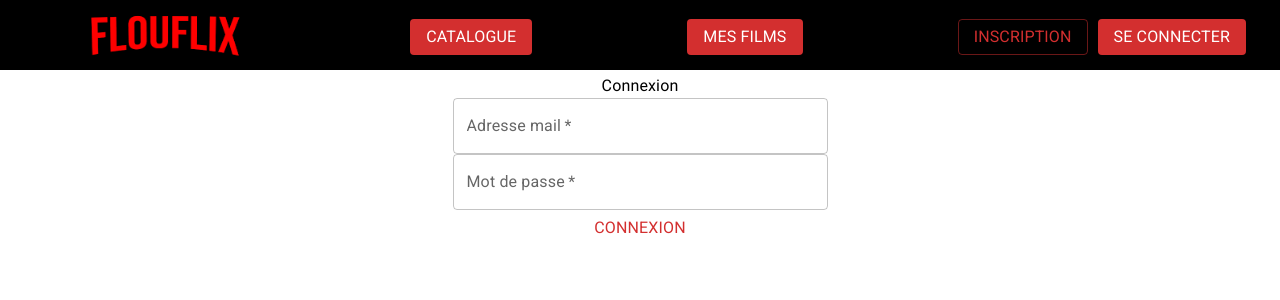
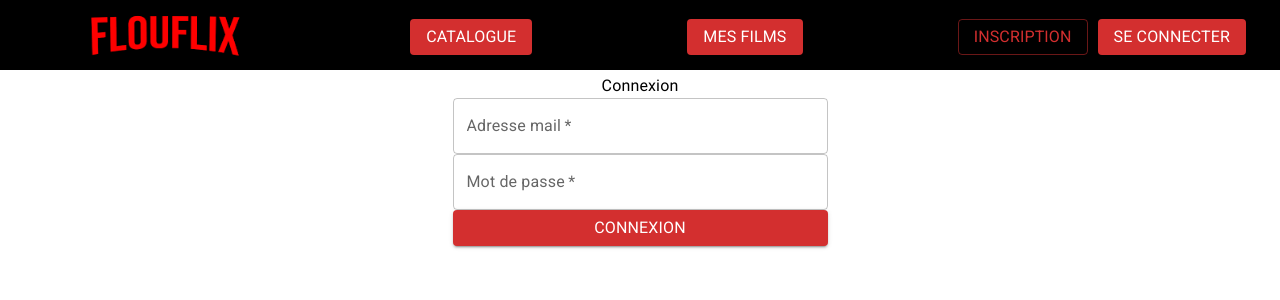
Before and after one commit to Nelchel/FlouFlix, a React (Create React App) app in the folder flouflix/: page /connexion in a window 1280 px wide. Shown: the top 300 px of the page. Built offline with nearby package versions, Linux system fonts and the light colour scheme; no server answers.

Commit message:
fix pas ouf
e del

```diff
--- a/flouflix/src/pages/Connexion.js
+++ b/flouflix/src/pages/Connexion.js
@@ -75,7 +75,7 @@ function Connexion() {
         justifyContent="center"
 
         />
-      <Button veariant="contained" color="error" onClick={handleSubmit}  >
+      <Button variant="contained" color="error" onClick={handleSubmit}  >
         <Typography>
           Connexion
         </Typography>
```
